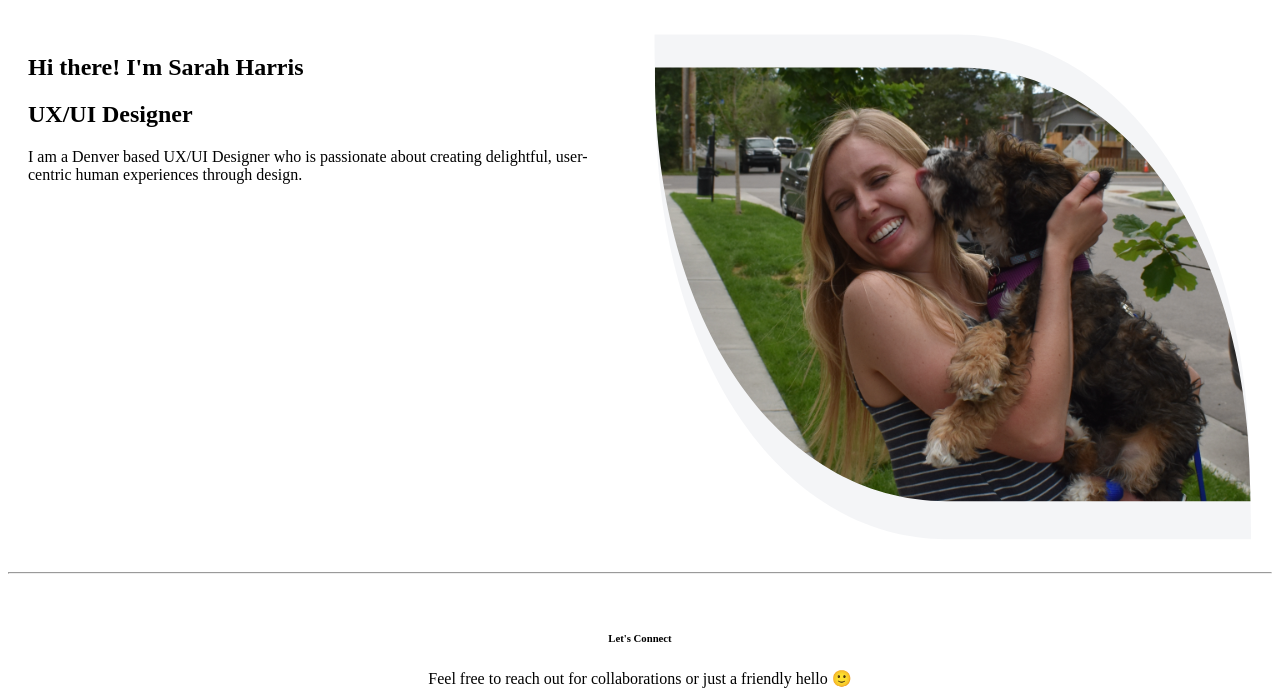
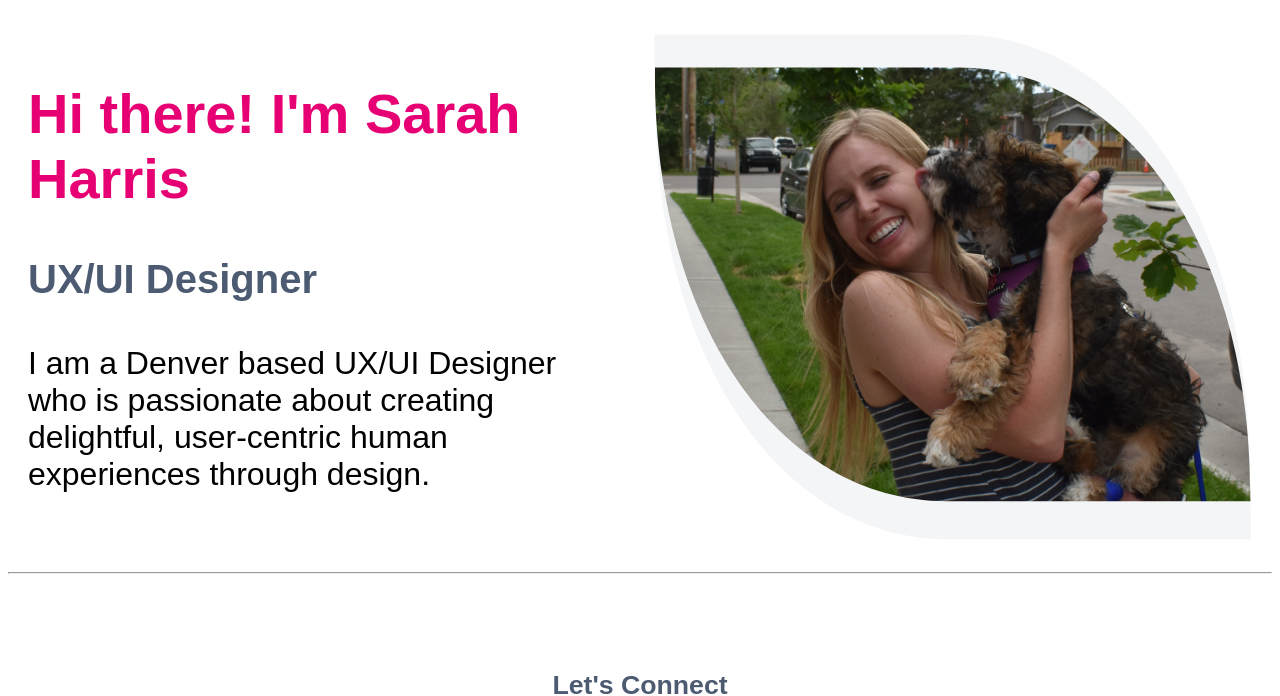
Before and after one commit to saira-ashlee/UX_UI_HW_17, a plain HTML site: page index.html in a window 1280 px wide. Shown: the part 106-802 px from the top of the page. Drawn offline with Linux system fonts and the light colour scheme; a web font is replaced by a local one.

Commit message:
Add style elements
Added Proxima Nova font to website by linking it to Adobe Typekit. Added all heading tags in CSS. Began to add some color.

```diff
--- a/css/style.css
+++ b/css/style.css
@@ -1,3 +1,117 @@
+/* Style Elements */
+h1 {
+    font-size: 3.5rem;
+    font-family: proxima-nova, sans-serif;
+    font-weight: 700;
+    font-style: normal;
+}
+
+#pink
+{
+    color: #E60073;
+}
+
+h2 {
+    font-size: 2.5rem;
+    font-family: proxima-nova, sans-serif;
+    font-weight: 700;
+    font-style: normal;
+}
+
+#grey {
+    color: #4C5B72;
+}
+
+h3 {
+    font-size: 40pt;
+    font-family: proxima-nova, sans-serif;
+    font-weight: 700;
+    font-style: normal;
+}
+
+h4 {
+    font-size: 2rem;
+    font-family: proxima-nova, sans-serif;
+    font-weight: 500;
+    font-style: normal;
+}
+
+h5 {
+    font-size: 28pt;
+    font-family: proxima-nova, sans-serif;
+    font-weight: 700;
+    font-style: normal;
+}
+
+h6 {
+    font-size: 20pt;
+    font-family: proxima-nova, sans-serif;
+    font-weight: 700;
+    font-style: normal;
+}
+
+
+p {
+    font-size: 14pt;
+    font-family: proxima-nova, sans-serif;
+    font-weight: 400;
+    font-style: normal;
+}
+
+/* Proxima Nova Fonts
+
+
+Proxima Nova Bold
+font-family: proxima-nova, sans-serif;
+font-weight: 700;
+font-style: normal;
+
+
+Proxima Nova Bold Italic
+font-family: proxima-nova, sans-serif;
+font-weight: 700;
+font-style: italic;
+
+
+
+Proxima Nova Semibold
+font-family: proxima-nova, sans-serif;
+font-weight: 600;
+font-style: normal;
+
+
+Proxima Nova Semibold Italic
+font-family: proxima-nova, sans-serif;
+font-weight: 600;
+font-style: italic;
+
+
+Proxima Nova Regular
+font-family: proxima-nova, sans-serif;
+font-weight: 400;
+font-style: normal;
+
+
+Proxima Nova Italic
+font-family: proxima-nova, sans-serif;
+font-weight: 400;
+font-style: italic;
+
+
+Proxima Nova Medium
+font-family: proxima-nova, sans-serif;
+font-weight: 500;
+font-style: normal;
+
+
+Proxima Nova Medium Italic
+font-family: proxima-nova, sans-serif;
+font-weight: 500;
+font-style: italic;
+
+
+*/
+
 /* Navigation Bar CSS */
 
 /* line elements in navigaiton bar next to eachother*/
--- a/index.html
+++ b/index.html
@@ -3,7 +3,8 @@
     <head>
         <title>UX Portfolio Sarah Harris</title>
         <link rel="stylesheet" href="css/style.css">
-        <!-- insert custom font: Proxima Nova -->
+        <link rel="stylesheet" href="https://use.typekit.net/srw5czs.css">
+        <!-- ^^ Proxima Nova font from Adobe Typekit-->
         <meta name="viewport" content="width=device-width, initial-scale=1">
     </head>
     <body>
@@ -25,9 +26,9 @@
                 <section class="heroSection">
                     <div class="heroContentRow">
                         <div class="column">
-                            <h1>Hi there! I'm Sarah Harris</h1>
-                            <h2>UX/UI Designer</h2>
-                            <p>I am a Denver based UX/UI Designer who is passionate about creating delightful, user-centric human experiences through design.</p>
+                            <h1 id="pink">Hi there! I'm Sarah Harris</h1>
+                            <h2 id="grey">UX/UI Designer</h2>
+                            <h4>I am a Denver based UX/UI Designer who is passionate about creating delightful, user-centric human experiences through design.</h4>
                         </div>
                         <div class="column">
                             <img src="images/sh-home-image.png" alt="sarah harris smiling and a puppy who is licking her face">
@@ -37,7 +38,7 @@
                     <hr>
                     <footer>
                         <div class="footerContainer">
-                            <h6>Let's Connect</h6>
+                            <h6 id="grey">Let's Connect</h6>
                             <p>Feel free to reach out for collaborations or just a friendly hello 🙂 </p>
                         </div>
                             <div class="socialIcons">
```
